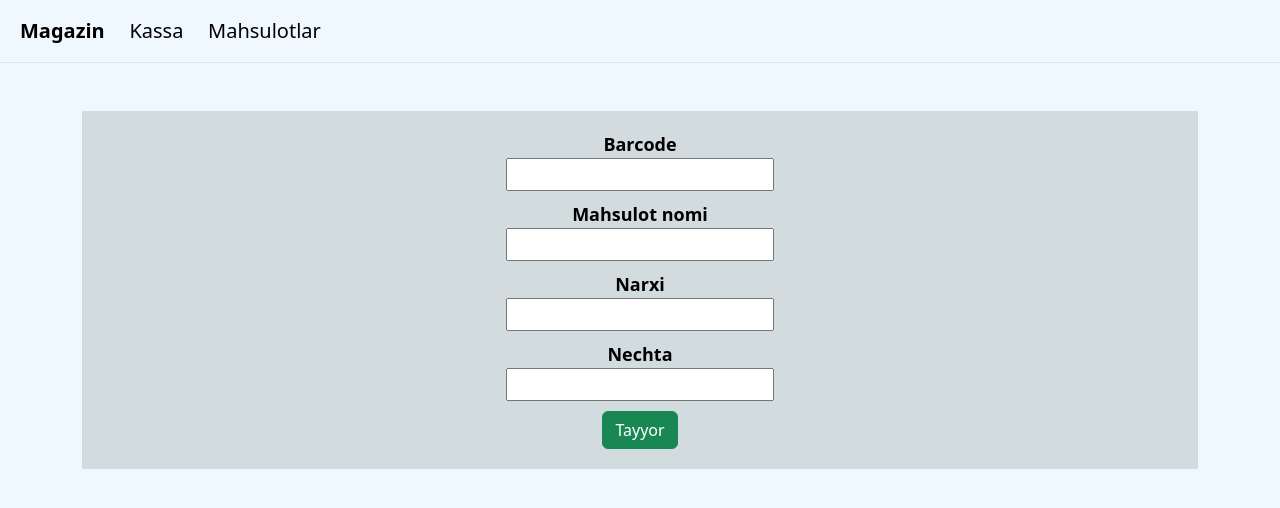
After one commit to its-abdulloh/Checkout-system, a Flask app: page /add in a window 1280 px wide. The commit adds this page. Shown: the top 508 px of the page. Run offline with Flask 3, Linux system fonts and the light colour scheme.

Commit message:
added add.html and /add and styles to it

```diff
--- a/app.py
+++ b/app.py
@@ -1,7 +1,52 @@
-from flask import Flask, render_template, request
+from flask import Flask, render_template, request, redirect, session
+import sqlite3
+
 
 app = Flask(__name__)
+app.secret_key = "fabdk_07"
 
 @app.route("/")
 def index():
     return render_template("index.html")
+
+
+
+@app.route("/add",methods=["GET","POST"])
+def add():
+    if request.method == "POST":
+        conn = sqlite3.connect("store.db")
+        cursor = conn.cursor()
+
+        barcode = request.form.get("barcode")
+        name = request.form.get("name")
+        price = request.form.get("price")
+        stock = request.form.get("stock")
+
+        try:
+            cursor.execute("""
+                INSERT INTO products (barcode,name,price,stock)
+                VALUES(?,?,?,?)
+                """,
+                (
+                    barcode,
+                    name,
+                    price,
+                    stock
+                )
+            )
+            conn.commit()
+            session["success"] = True
+
+        except sqlite3.IntegrityError:
+            conn.rollback()
+            session["failed"] = True
+
+        finally:
+            conn.close()
+
+        return redirect("/add")
+
+    success = session.pop("success",None)
+    failed = session.pop("failed",None)
+
+    return render_template("add.html",success=success,failed=failed)
--- a/static/styles.css
+++ b/static/styles.css
@@ -1,3 +1,5 @@
+/* layout */
+
 body{
     background-color: aliceblue;
     color: black;
@@ -20,6 +22,8 @@ header a{
     font-weight: 600;
 }
 
+
+/* index */
 .menu{
     background-color: #d2dbdd;
     width: 960px;
@@ -49,3 +53,45 @@ header a{
 a{
     text-decoration: none;
 }
+
+
+/* add html */
+.product-info{
+    background-color: #d2dbdd;
+    display: flex;
+    justify-content: center;
+    padding: 20px;
+}
+
+.product-info input{
+    display: block;
+    margin-bottom: 10px;
+}
+
+.product-info label{
+    font-weight: 600;
+}
+
+.success-text{
+    height: 300px;
+    width: 600px;
+    margin: 20px;
+    display: flex;
+    justify-content: center;
+    align-items: center;
+    font-size: x-large;
+    background-color: #a9dda9;
+    border-radius: 12px;
+}
+
+.fail-text{
+    height: 300px;
+    width: 600px;
+    margin: 20px;
+    display: flex;
+    justify-content: center;
+    align-items: center;
+    font-size: x-large;
+    background-color: #e04e4e;
+    border-radius: 12px;
+}
--- /dev/null
+++ b/templates/add.html
@@ -0,0 +1,31 @@
+{% extends "layout.html" %}
+
+{% block title %}
+    Qo'shish
+{% endblock %}
+
+{% block main %}
+    {% if success %}
+        <div class="success-text">Qo'shildi!</div>
+    {% endif %}
+
+    {% if failed %}
+        <div class="fail-text">Qo'shilmadi, bunaqa mahsulot bor!</div>
+    {% endif %}
+
+    <div class="product-info">
+        <form action="/add" method="post">
+            <label for="barcode">Barcode</label>
+            <input type="text" id="barcode" name="barcode" required>
+            <label for="name">Mahsulot nomi</label>
+            <input type="text" id="name" name="name" required>
+            <label for="price">Narxi</label>
+            <input type="number" id="price" name="price" required>
+            <label for="stock">Nechta</label>
+            <input type="number" id="stock" name="stock" required>
+
+            <button class="btn btn-success" type="submit">Tayyor</button>
+        </form>
+    </div>
+
+{% endblock %}
```
Also changed, not shown: store.db.
